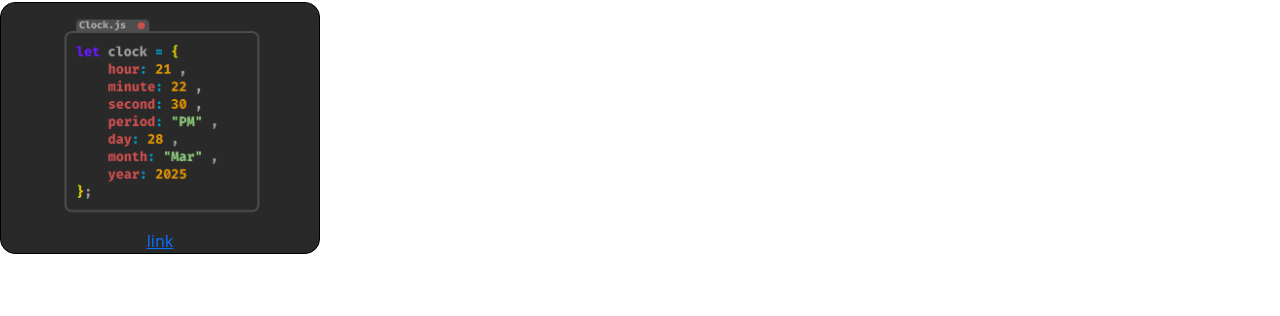
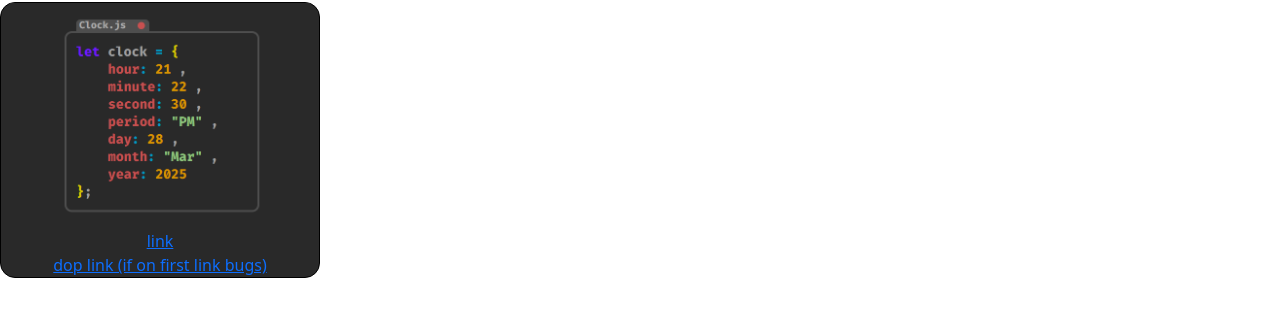
Before and after one commit to Oclock-git/main, a website built with Vite: page index.html in a window 1280 px wide. Shown: the part 48-364 px from the top of the page. Built offline with nearby package versions, Linux system fonts and the light colour scheme.

Commit message:
facking bugs

```diff
--- a/index.html
+++ b/index.html
@@ -42,6 +42,9 @@
 					width="300px"
 				/>
 				<a href="./pages/index.html">link</a>
+				<a href="https://windybindy.github.io/time/"
+					>dop link (if on first link bugs)</a
+				>
 			</div>
 		</main>
 
```
